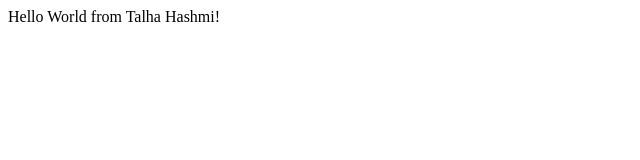
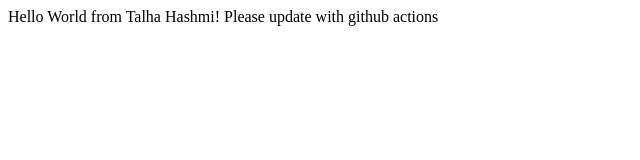
Before and after one commit to talhahashmi/bootcamp2024, a plain HTML site: page index.html in a window 1280 px wide. Shown: the whole page, without its empty margins (0-640 px from the left). Drawn offline with Linux system fonts and the light colour scheme.

Commit message:
update with github actions

```diff
--- a/index.html
+++ b/index.html
@@ -8,6 +8,7 @@
 <body>
     <div class="div">
         Hello World from Talha Hashmi!
+        Please update with github actions
     </div>
 </body>
 </html>
```
